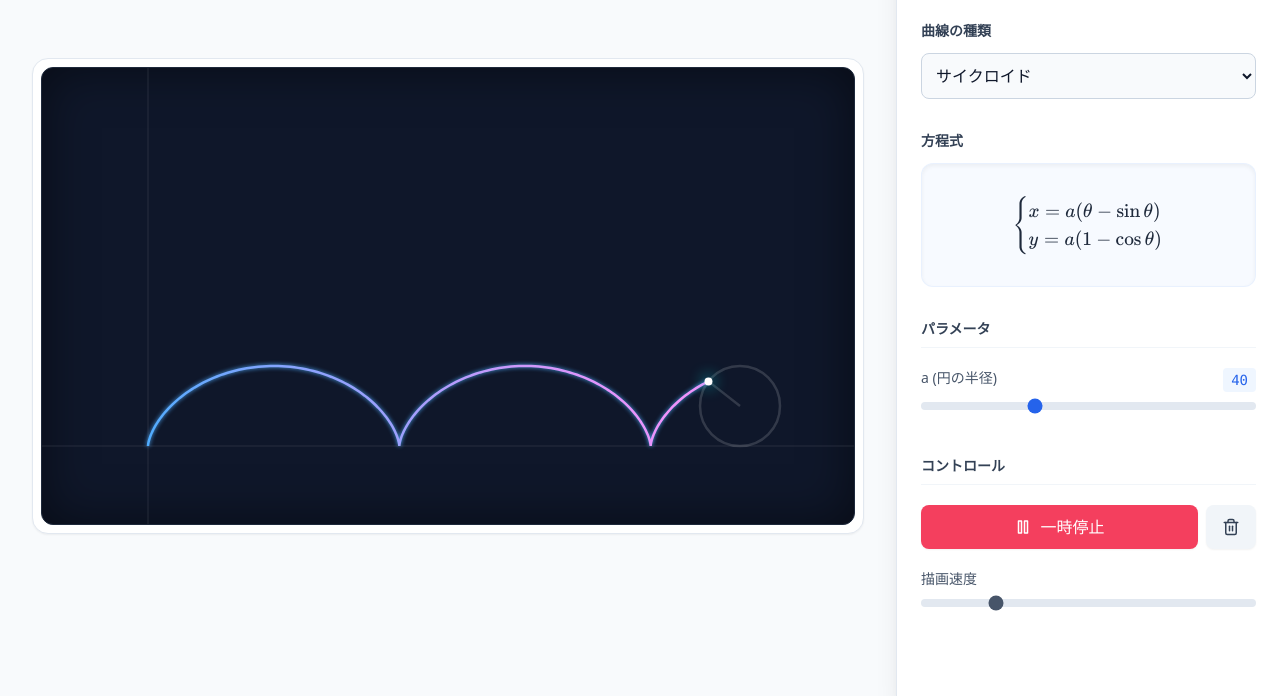
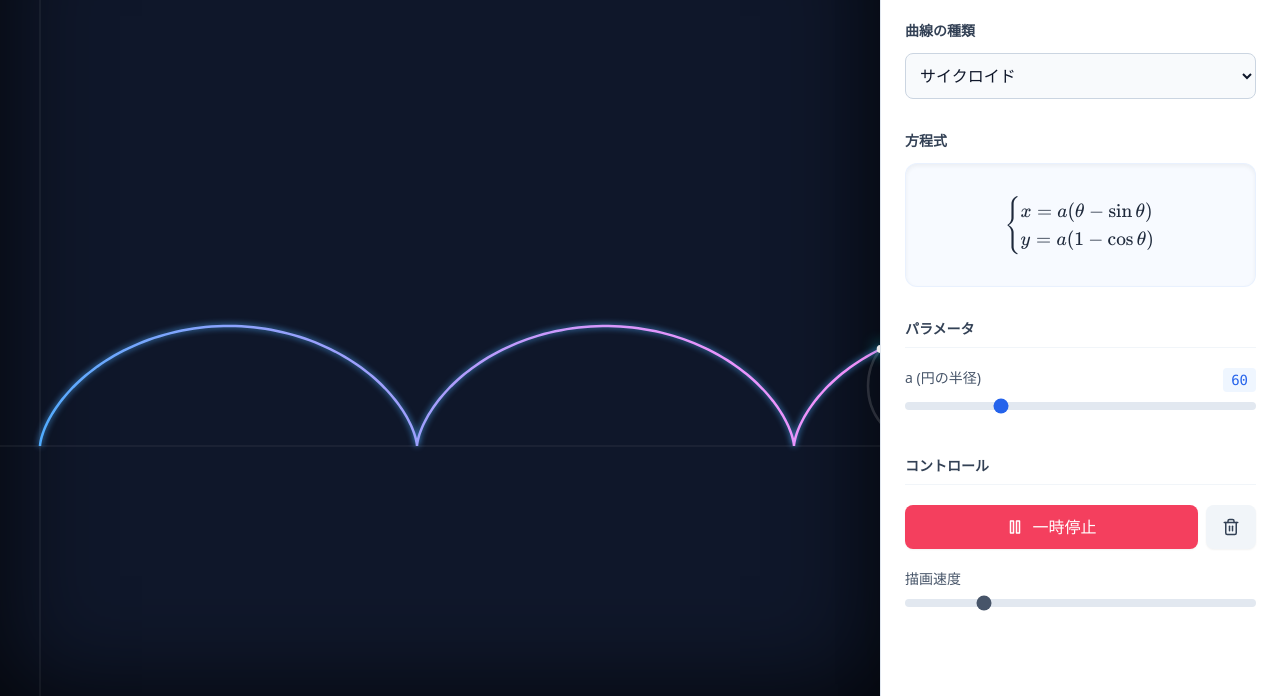
Before and after one commit to daiconey/curve-animation, a plain HTML site: page index.html in a window 1280 px wide. Shown: the part 104-800 px from the top of the page. Drawn offline with nearby package versions, Linux system fonts and the light colour scheme.

Commit message:
Update index.html for improved layout and styles

```diff
--- a/index.html
+++ b/index.html
@@ -10,20 +10,16 @@
     <link rel="stylesheet" href="https://cdn.jsdelivr.net/npm/katex@0.16.9/dist/katex.min.css">
     <script src="https://cdn.jsdelivr.net/npm/katex@0.16.9/dist/katex.min.js"></script>
 </head>
-<body class="bg-slate-50 font-sans text-slate-800 m-0 overflow-hidden">
+<body class="bg-slate-900 font-sans text-slate-800 m-0 overflow-hidden">
     <div class="flex flex-col md:flex-row h-screen">
 
-        <!-- メインキャンバスエリア -->
-        <div class="flex-1 flex flex-col items-center justify-center p-4 md:p-8 overflow-hidden">
-            <div class="w-full max-w-5xl bg-white p-2 rounded-2xl shadow-sm border border-slate-200">
-                <div class="relative w-full aspect-video bg-slate-900 rounded-xl overflow-hidden border border-slate-800 shadow-[inset_0_0_50px_rgba(0,0,0,0.5)]" id="canvas-container">
-                    <canvas id="curveCanvas" class="absolute top-0 left-0 w-full h-full object-contain"></canvas>
-                </div>
-            </div>
+        <!-- メインキャンバスエリア（画面いっぱいに広げる） -->
+        <div class="flex-1 relative overflow-hidden bg-slate-900 shadow-[inset_0_0_100px_rgba(0,0,0,0.8)]" id="canvas-container">
+            <canvas id="curveCanvas" class="absolute top-0 left-0 w-full h-full block"></canvas>
         </div>
 
-        <!-- コントロールパネル -->
-        <div class="w-full md:w-96 bg-white shadow-xl flex flex-col border-l border-slate-200 z-10 md:h-screen overflow-y-auto">
+        <!-- コントロールパネル（右側に固定） -->
+        <div class="w-full md:w-[400px] shrink-0 bg-white shadow-2xl flex flex-col border-l border-slate-200 z-10 md:h-screen overflow-y-auto">
 
             <!-- ヘッダー -->
             <div class="p-6 border-b border-slate-100 bg-white sticky top-0 z-20">
@@ -70,7 +66,6 @@
 
                     <div class="flex gap-2">
                         <button id="playBtn" class="flex-1 flex items-center justify-center gap-2 py-2.5 px-4 rounded-lg text-white font-medium transition-all shadow-sm bg-blue-600 hover:bg-blue-700 active:bg-blue-800">
-                            <!-- Play Icon initially -->
                             <svg id="playIcon" xmlns="http://www.w3.org/2000/svg" width="18" height="18" viewBox="0 0 24 24" fill="none" stroke="currentColor" stroke-width="2" stroke-linecap="round" stroke-linejoin="round"><polygon points="5 3 19 12 5 21 5 3"></polygon></svg>
                             <svg id="pauseIcon" class="hidden" xmlns="http://www.w3.org/2000/svg" width="18" height="18" viewBox="0 0 24 24" fill="none" stroke="currentColor" stroke-width="2" stroke-linecap="round" stroke-linejoin="round"><rect x="6" y="4" width="4" height="16"></rect><rect x="14" y="4" width="4" height="16"></rect></svg>
                             <span id="playText">再生</span>
@@ -100,8 +95,8 @@
             cycloid: {
                 id: 'cycloid', name: 'サイクロイド',
                 equation: '\\begin{cases} x = a(\\theta - \\sin\\theta) \\\\ y = a(1 - \\cos\\theta) \\end{cases}',
-                params: [{ id: 'a', label: 'a (円の半径)', min: 10, max: 100, step: 1, default: 40 }],
-                drawOffset: { x: -300, y: 150 }, maxTheta: Math.PI * 6, // 3周期で停止
+                params: [{ id: 'a', label: 'a (円の半径)', min: 10, max: 200, step: 1, default: 60 }],
+                drawOffset: { x: -400, y: 150 }, maxTheta: Math.PI * 6, // 3周期で停止
                 calc: (t, p) => ({ x: p.a * (t - Math.sin(t)), y: p.a * (1 - Math.cos(t)) }),
                 drawExtras: (ctx, t, p, currentPos) => {
                     const cx = p.a * t; const cy = p.a;
@@ -114,10 +109,10 @@
                 id: 'trochoid', name: 'トロコイド',
                 equation: '\\begin{cases} x = a\\theta - b\\sin\\theta \\\\ y = a - b\\cos\\theta \\end{cases}',
                 params: [
-                    { id: 'a', label: 'a (円の半径)', min: 10, max: 100, step: 1, default: 40 },
-                    { id: 'b', label: 'b (動点の距離)', min: 10, max: 150, step: 1, default: 60 }
+                    { id: 'a', label: 'a (円の半径)', min: 10, max: 200, step: 1, default: 60 },
+                    { id: 'b', label: 'b (動点の距離)', min: 10, max: 300, step: 1, default: 90 }
                 ],
-                drawOffset: { x: -300, y: 150 }, maxTheta: Math.PI * 6,
+                drawOffset: { x: -400, y: 150 }, maxTheta: Math.PI * 6,
                 calc: (t, p) => ({ x: p.a * t - p.b * Math.sin(t), y: p.a - p.b * Math.cos(t) }),
                 drawExtras: (ctx, t, p, currentPos) => {
                     const cx = p.a * t; const cy = p.a;
@@ -126,33 +121,17 @@
                     ctx.beginPath(); ctx.moveTo(cx, cy); ctx.lineTo(currentPos.x, currentPos.y); ctx.stroke();
                 }
             },
-            trochoid: {
-                id: 'trochoid', name: 'トロコイド',
-                equation: '\\begin{cases} x = a\\theta - b\\sin\\theta \\\\ y = a - b\\cos\\theta \\end{cases}',
-                params: [
-                    { id: 'a', label: 'a (円の半径)', min: 10, max: 100, step: 1, default: 40 },
-                    { id: 'b', label: 'b (動点の距離)', min: 10, max: 150, step: 1, default: 60 }
-                ],
-                drawOffset: { x: -300, y: 150 }, maxTheta: Math.PI * 6,
-                calc: (t, p) => ({ x: p.a * t - p.b * Math.sin(t), y: p.a - p.b * Math.cos(t) }),
-                drawExtras: (ctx, t, p, currentPos) => {
-                    const cx = p.a * t; const cy = p.a;
-                    ctx.beginPath(); ctx.arc(cx, cy, p.a, 0, Math.PI * 2);
-                    ctx.strokeStyle = 'rgba(156, 163, 175, 0.5)'; ctx.stroke();
-                    ctx.beginPath(); ctx.moveTo(cx, cy); ctx.lineTo(currentPos.x, currentPos.y); ctx.stroke();
-                }
-            },
             cardioid: {
                 id: 'cardioid', name: 'カージオイド',
                 equation: 'r = a(1 + \\cos\\theta) \\\\ \\begin{cases} x = a(2\\cos\\theta - \\cos 2\\theta) \\\\ y = a(2\\sin\\theta - \\sin 2\\theta) \\end{cases}',
-                params: [{ id: 'a', label: 'a (サイズ係数)', min: 10, max: 100, step: 1, default: 50 }],
+                params: [{ id: 'a', label: 'a (サイズ係数)', min: 10, max: 200, step: 1, default: 80 }],
                 drawOffset: { x: -50, y: 0 }, maxTheta: Math.PI * 2, // 1周で停止
                 calc: (t, p) => ({ x: p.a * (2 * Math.cos(t) - Math.cos(2 * t)), y: p.a * (2 * Math.sin(t) - Math.sin(2 * t)) })
             },
             astroid: {
                 id: 'astroid', name: 'アステロイド',
                 equation: '\\begin{cases} x = a\\cos^3\\theta \\\\ y = a\\sin^3\\theta \\end{cases}',
-                params: [{ id: 'a', label: 'a (サイズ係数)', min: 50, max: 250, step: 1, default: 120 }],
+                params: [{ id: 'a', label: 'a (サイズ係数)', min: 50, max: 400, step: 1, default: 200 }],
                 drawOffset: { x: 0, y: 0 }, maxTheta: Math.PI * 2, // 1周で停止
                 calc: (t, p) => ({ x: p.a * Math.pow(Math.cos(t), 3), y: p.a * Math.pow(Math.sin(t), 3) })
             },
@@ -160,8 +139,8 @@
                 id: 'lissajous', name: 'リサージュ曲線',
                 equation: '\\begin{cases} x = A\\sin(a\\theta + \\delta) \\\\ y = B\\sin(b\\theta) \\end{cases}',
                 params: [
-                    { id: 'A', label: 'A (X軸振幅)', min: 50, max: 300, step: 1, default: 180 },
-                    { id: 'B', label: 'B (Y軸振幅)', min: 50, max: 300, step: 1, default: 120 },
+                    { id: 'A', label: 'A (X軸振幅)', min: 50, max: 500, step: 1, default: 280 },
+                    { id: 'B', label: 'B (Y軸振幅)', min: 50, max: 500, step: 1, default: 200 },
                     { id: 'a', label: 'a (X周波数)', min: 1, max: 10, step: 0.1, default: 3 },
                     { id: 'b', label: 'b (Y周波数)', min: 1, max: 10, step: 0.1, default: 4 },
                     { id: 'delta', label: 'δ (位相差 × π)', min: 0, max: 2, step: 0.05, default: 0.5 }
@@ -174,7 +153,7 @@
                 equation: 'r = a + b\\theta \\\\ \\begin{cases} x = r\\cos\\theta \\\\ y = r\\sin\\theta \\end{cases}',
                 params: [
                     { id: 'a', label: 'a (初期半径)', min: 0, max: 100, step: 1, default: 0 },
-                    { id: 'b', label: 'b (間隔係数)', min: 1, max: 30, step: 0.5, default: 6 }
+                    { id: 'b', label: 'b (間隔係数)', min: 1, max: 50, step: 0.5, default: 10 }
                 ],
                 drawOffset: { x: 0, y: 0 }, maxTheta: Math.PI * 10, // 適度な巻き数で停止
                 calc: (t, p) => { const r = p.a + p.b * t; return { x: r * Math.cos(t), y: r * Math.sin(t) }; }
@@ -183,7 +162,7 @@
                 id: 'rose', name: '正葉曲線',
                 equation: 'r = a\\sin(k\\theta) \\\\ \\begin{cases} x = r\\cos\\theta \\\\ y = r\\sin\\theta \\end{cases}',
                 params: [
-                    { id: 'a', label: 'a (葉の長さ)', min: 50, max: 300, step: 1, default: 140 },
+                    { id: 'a', label: 'a (葉の長さ)', min: 50, max: 500, step: 1, default: 250 },
                     { id: 'k', label: 'k (葉のパラメータ)', min: 0.1, max: 10, step: 0.1, default: 4 }
                 ],
                 drawOffset: { x: 0, y: 0 }, maxTheta: Math.PI * 40, // 複雑な葉に対応するため長く
@@ -194,7 +173,7 @@
         // アプリケーション状態
         let selectedCurve = 'cycloid';
         let params = {};
-        let isPlaying = false; // 初期状態は停止または自動再生(後で切り替え)
+        let isPlaying = false;
         let speed = 0.05;
         let theta = 0;
         let requestRef = null;
@@ -213,17 +192,26 @@
         const speedSlider = document.getElementById('speedSlider');
         const canvasContainer = document.getElementById('canvas-container');
 
-        // キャンバスサイズの調整
+        // キャンバスサイズの調整（親要素いっぱいに広げる）
         function resizeCanvas() {
-            canvas.width = canvasContainer.clientWidth;
-            canvas.height = canvasContainer.clientHeight;
+            // ディスプレイの解像度に合わせてシャープに描画するための処理
+            const dpr = window.devicePixelRatio || 1;
+            const rect = canvasContainer.getBoundingClientRect();
+
+            canvas.width = rect.width * dpr;
+            canvas.height = rect.height * dpr;
+
+            // CSSの表示サイズはコンテナに合わせる
+            canvas.style.width = `${rect.width}px`;
+            canvas.style.height = `${rect.height}px`;
+
+            ctx.scale(dpr, dpr);
             draw();
         }
         window.addEventListener('resize', resizeCanvas);
 
         // UIの初期化
         function init() {
-            // セレクトボックスの生成
             Object.values(curveDefinitions).forEach(c => {
                 const option = document.createElement('option');
                 option.value = c.id;
@@ -231,18 +219,15 @@
                 curveSelect.appendChild(option);
             });
 
-            // KaTeX読み込み待ち
             const checkKatex = setInterval(() => {
                 if (window.katex) {
                     clearInterval(checkKatex);
                     changeCurve('cycloid');
-                    resizeCanvas();
                     // 初期再生
                     togglePlay(true);
                 }
             }, 100);
 
-            // イベントリスナー
             curveSelect.addEventListener('change', (e) => changeCurve(e.target.value));
             playBtn.addEventListener('click', () => togglePlay(!isPlaying));
             resetBtn.addEventListener('click', resetAnimation);
@@ -254,16 +239,13 @@
             selectedCurve = curveId;
             const curve = curveDefinitions[curveId];
 
-            // パラメータ初期化
             params = {};
             curve.params.forEach(p => { params[p.id] = p.default; });
 
-            // 数式表示
             if (window.katex) {
                 window.katex.render(curve.equation, formulaContainer, { displayMode: true, throwOnError: false });
             }
 
-            // スライダーUI生成
             paramsContainer.innerHTML = '';
             curve.params.forEach(p => {
                 const wrapper = document.createElement('div');
@@ -277,7 +259,6 @@
                 `;
                 paramsContainer.appendChild(wrapper);
 
-                // スライダーイベント
                 const slider = document.getElementById(`slider-${p.id}`);
                 const valDisplay = document.getElementById(`val-${p.id}`);
                 slider.addEventListener('input', (e) => {
@@ -287,14 +268,13 @@
                 });
             });
 
+            resizeCanvas(); // 曲線が変わるごとにサイズを再確認
             resetAnimation();
         }
 
-        // 再生・一時停止の切り替え
         function togglePlay(forceState) {
             isPlaying = forceState !== undefined ? forceState : !isPlaying;
 
-            // 終点に達していて、再度「再生」が押された場合は最初から
             if (isPlaying && theta >= curveDefinitions[selectedCurve].maxTheta) {
                 theta = 0;
             }
@@ -313,16 +293,14 @@
                 pauseIcon.classList.add('hidden');
                 playText.textContent = '再生';
                 if (requestRef) cancelAnimationFrame(requestRef);
-                draw(); // 停止時の状態を描画
+                draw();
             }
         }
 
-        // リセット処理
         function resetAnimation() {
             theta = 0;
             if (!isPlaying) draw();
             else {
-                // 再生中なら再度再生状態を維持しつつ描画
                 if (requestRef) cancelAnimationFrame(requestRef);
                 update();
             }
@@ -333,22 +311,25 @@
             if (!canvas.width || Object.keys(params).length === 0) return;
 
             const curve = curveDefinitions[selectedCurve];
-            const width = canvas.width;
-            const height = canvas.height;
+            const rect = canvasContainer.getBoundingClientRect();
+            const width = rect.width;
+            const height = rect.height;
 
             ctx.clearRect(0, 0, width, height);
             ctx.save();
 
-            // 原点移動 (Y軸上向き)
+            // 原点移動 (キャンバス中心 + オフセット)
             ctx.translate(width / 2 + curve.drawOffset.x, height / 2 + curve.drawOffset.y);
-            ctx.scale(1, -1);
+            ctx.scale(1, -1); // Y軸上向き
 
             // 軸描画（ダーク背景用に薄い白）
             ctx.beginPath();
             ctx.strokeStyle = 'rgba(255, 255, 255, 0.1)';
             ctx.lineWidth = 1;
-            ctx.moveTo(-width, 0); ctx.lineTo(width, 0);
-            ctx.moveTo(0, -height); ctx.lineTo(0, height);
+            // 軸を画面外まで十分に伸ばす
+            const axisLength = Math.max(width, height) * 2;
+            ctx.moveTo(-axisLength, 0); ctx.lineTo(axisLength, 0);
+            ctx.moveTo(0, -axisLength); ctx.lineTo(0, axisLength);
             ctx.stroke();
 
             // 軌跡描画用のグラデーション作成
@@ -372,25 +353,25 @@
             const currentPos = curve.calc(theta, params);
             ctx.lineTo(currentPos.x, currentPos.y);
 
-            // 軌跡全体にほのかなグロー効果
-            ctx.shadowBlur = 4;
+            // グロー効果
+            ctx.shadowBlur = 6;
             ctx.shadowColor = '#4facfe';
             ctx.stroke();
-            ctx.shadowBlur = 0; // リセット
+            ctx.shadowBlur = 0;
 
             // 補助線
             if (curve.drawExtras) {
                 curve.drawExtras(ctx, theta, params, currentPos);
             }
 
-            // 動点描画（星のように発光させる）
+            // 動点描画
             ctx.beginPath();
             ctx.arc(currentPos.x, currentPos.y, 4, 0, Math.PI * 2);
             ctx.fillStyle = '#ffffff';
             ctx.shadowBlur = 15;
             ctx.shadowColor = '#00f2fe';
             ctx.fill();
-            ctx.shadowBlur = 0; // リセット
+            ctx.shadowBlur = 0;
 
             ctx.restore();
         }
@@ -402,12 +383,11 @@
             theta += speed;
             const maxT = curveDefinitions[selectedCurve].maxTheta;
 
-            // 終点に達したらループせずに停止する処理
             if (theta >= maxT) {
-                theta = maxT; // 終点に固定
-                draw();       // 最後の位置を描画
-                togglePlay(false); // 再生状態を解除（UIも一時停止から再生ボタンへ戻る）
-                return;       // アニメーションループ終了
+                theta = maxT;
+                draw();
+                togglePlay(false);
+                return;
             }
 
             draw();
```
